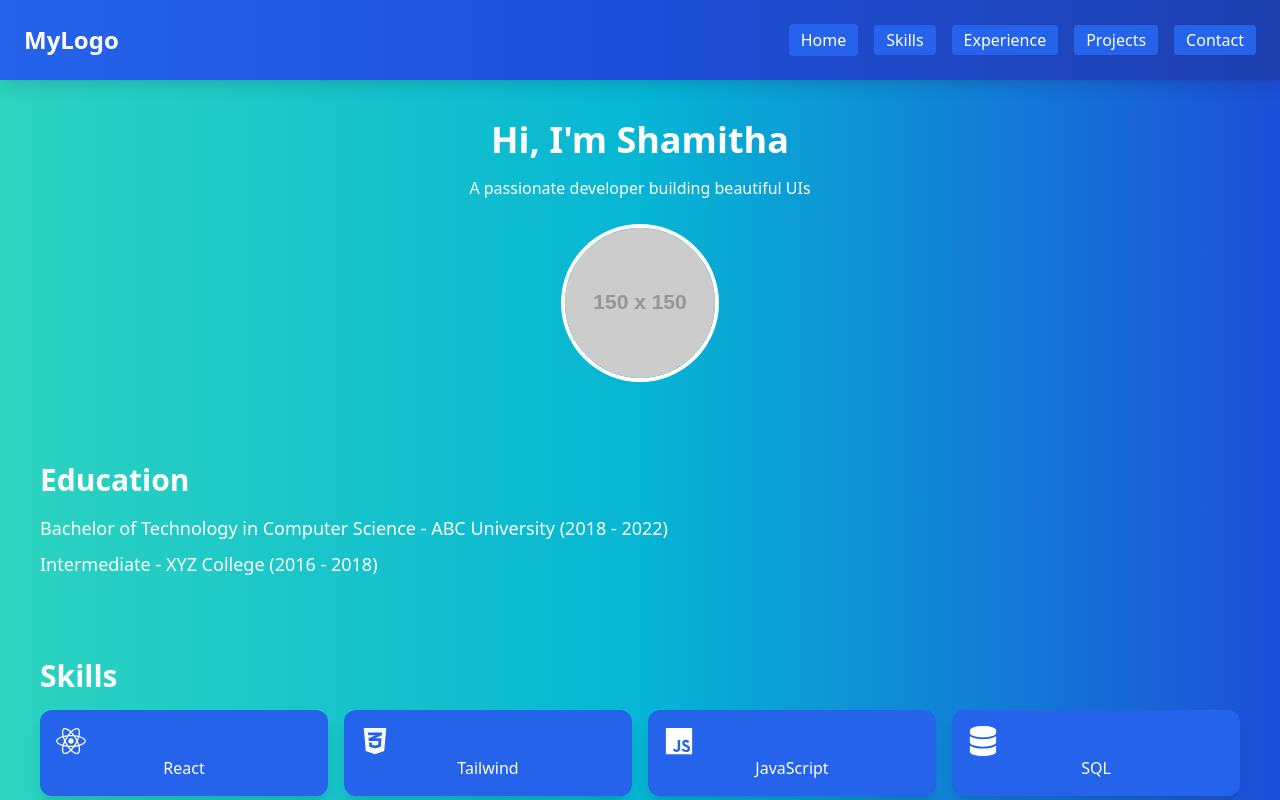
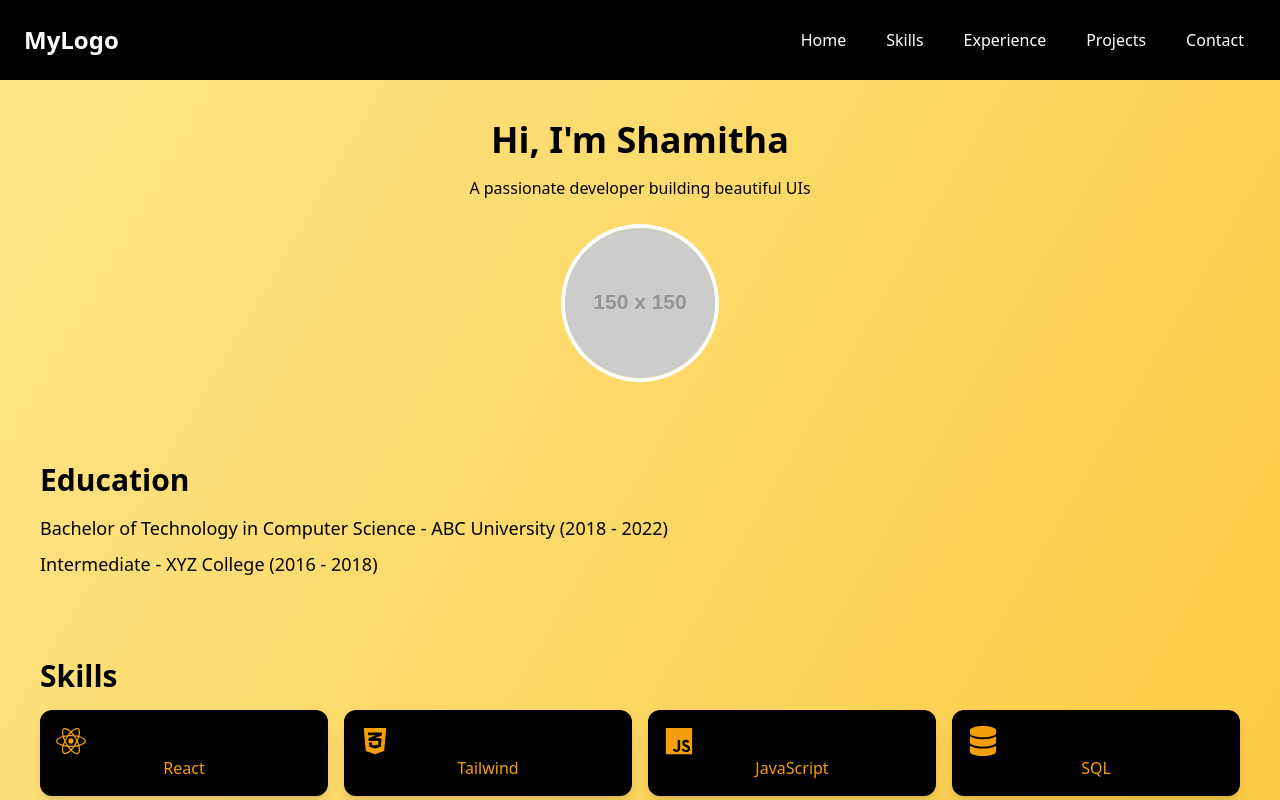
Before and after one commit to Shamitha01/My-Portfolio, a React (Vite) app: page / in a window 1280 px wide. Shown: the top 800 px of the page. Built offline with nearby package versions, Linux system fonts and the light colour scheme.

Commit message:
Yellow background + balck header

```diff
--- a/src/App.jsx
+++ b/src/App.jsx
@@ -1,10 +1,11 @@
 import React from "react";
 import Header from "./components/Header";
 import Home from "./pages/Home";
-
+import "./index.css"
 export default function App() {
   return (
-    <div className="bg-gradient-to-r from-teal-400 via-cyan-500 to-blue-700 text-white min-h-screen">
+    <div className="bg-gradient-to-br from-amber-200 to-amber-400
+  text-black min-h-screen">
       <Header />
       <Home />
     </div>
--- a/src/components/Footer.jsx
+++ b/src/components/Footer.jsx
@@ -1,6 +1,6 @@
 export default function Footer() {
   return (
-    <footer className="text-center p-6">
+    <footer className="bg-black text-white text-center p-6">
       <p className="mb-2">Connect with me:</p>
       <div className="space-x-4">
         <a href="mailto:your.email@example.com" className="hover:underline">
--- a/src/components/Header.jsx
+++ b/src/components/Header.jsx
@@ -4,14 +4,14 @@ export default function Header() {
   };
 
   return (
-    <header className="flex justify-between items-center p-6 sticky top-0 z-50 bg-gradient-to-r from-blue-600 via-blue-700 to-blue-800 shadow-lg text-white">
+    <header className="flex justify-between items-center p-6 sticky top-0 z-50 bg-black text-white">
       <div className="text-2xl font-bold cursor-pointer" onClick={scrollToTop}>MyLogo</div>
       <nav className="space-x-4 text-white font-medium">
-        <button onClick={scrollToTop} className="bg-blue-600 hover:bg-blue-700 text-white font-medium py-1 px-3 rounded transition-colors duration-300">Home</button>
-        <a href="#skills" className="bg-blue-600 hover:bg-blue-700 text-white font-medium py-1 px-3 rounded transition-colors duration-300">Skills</a>
-        <a href="#company" className="bg-blue-600 hover:bg-blue-700 text-white font-medium py-1 px-3 rounded transition-colors duration-300">Experience</a>
-        <a href="#projects" className="bg-blue-600 hover:bg-blue-700 text-white font-medium py-1 px-3 rounded transition-colors duration-300">Projects</a>
-        <a href="#contact" className="bg-blue-600 hover:bg-blue-700 text-white font-medium py-1 px-3 rounded transition-colors duration-300">Contact</a>
+        <button onClick={scrollToTop} className=" text-white font-medium py-1 px-3 rounded transition-colors duration-300">Home</button>
+        <a href="#skills" className="text-white font-medium py-1 px-3 rounded transition-colors duration-300">Skills</a>
+        <a href="#company" className="text-white font-medium py-1 px-3 rounded transition-colors duration-300">Experience</a>
+        <a href="#projects" className="text-white font-medium py-1 px-3 rounded transition-colors duration-300">Projects</a>
+        <a href="#contact" className="text-white font-medium py-1 px-3 rounded transition-colors duration-300">Contact</a>
       </nav>
     </header>
   );
--- a/src/components/Skills.jsx
+++ b/src/components/Skills.jsx
@@ -1,10 +1,10 @@
 import { FaReact, FaCss3Alt, FaJs, FaDatabase } from "react-icons/fa";
 
 const skillData = [
-  { name: "React", icon: <FaReact size={30} /> },
-  { name: "Tailwind", icon: <FaCss3Alt size={30} /> },
-  { name: "JavaScript", icon: <FaJs size={30} /> },
-  { name: "SQL", icon: <FaDatabase size={30} /> },
+  { name: "React", icon: <FaReact size={30} className="text-amber-500"/> },
+  { name: "Tailwind", icon: <FaCss3Alt size={30} className="text-amber-500"/> },
+  { name: "JavaScript", icon: <FaJs size={30} className="text-amber-500"/> },
+  { name: "SQL", icon: <FaDatabase size={30} className="text-amber-500"/> },
 ];
 
 export default function Skills() {
@@ -16,10 +16,10 @@ export default function Skills() {
         {skillData.map((skill) => (
           <div
             key={skill.name}
-            className="bg-blue-600 p-4 rounded-xl shadow-lg text-center hover:scale-105 transition transform duration-300"
+            className="bg-black p-4 rounded-xl shadow-lg text-center hover:scale-105 transition transform duration-300"
             >
             {skill.icon}
-            <span className="mt-2">{skill.name}</span>
+            <span className="mt-2 text-amber-500">{skill.name}</span>
           </div>
         ))}
       </div>
```
Also changed, not shown: src/index.css (line endings or trailing spaces).
